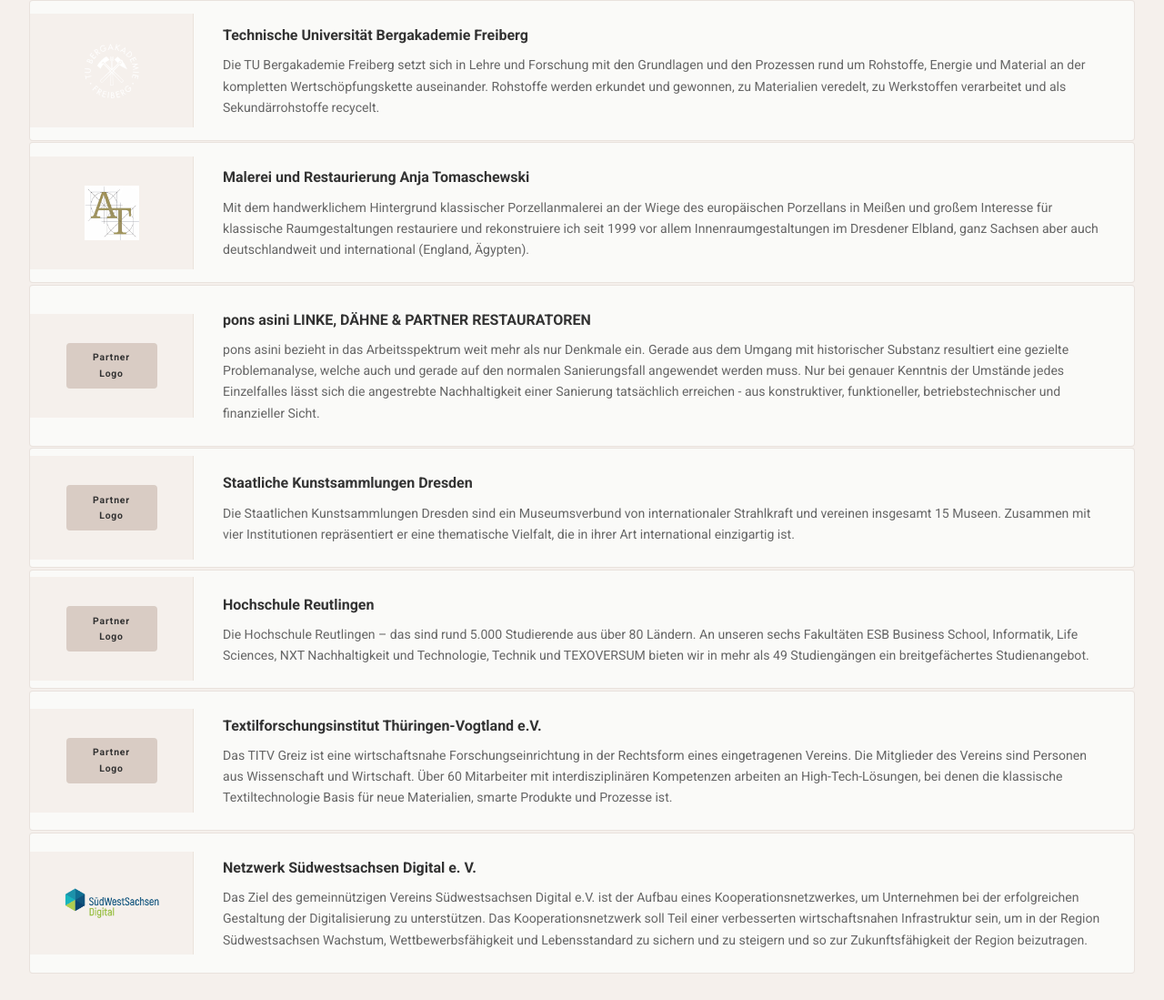
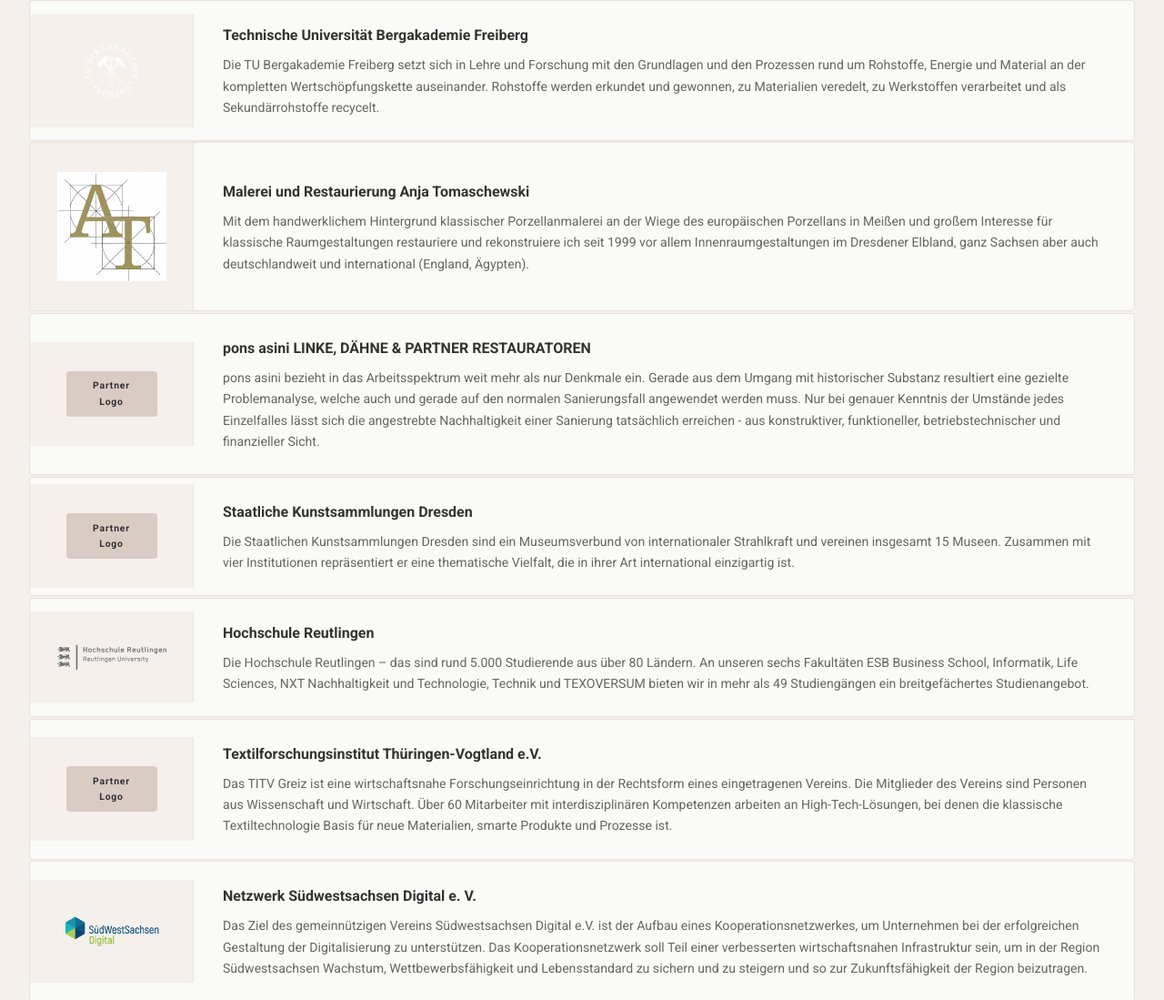
Before and after one commit to dannywalther92/dannywalther92.github.io, a plain HTML site: page index.html in a window 1280 px wide. Shown: the part 3659-4758 px from the top of the page at 91% size. Drawn offline with Linux system fonts and the light colour scheme.

Commit message:
Update index.html
added logo_reuth.svg at partner
fixed hight logo -> heigth at tubaf, atoma

```diff
--- a/index.html
+++ b/index.html
@@ -354,8 +354,8 @@
           <img
             src="../img/logo_tubaf.svg"
             alt="Logo Bergakedemie Freiberg"
-            style="max-width: 60px; max-hight:60px; object-fit: contain;"
-            />
+            style="max-width: 120px; max-height:60px; object-fit: contain;"
+           />
         </div>
         <div class="partner-info">
           <h3>Technische Universität Bergakademie Freiberg</h3>
@@ -372,7 +372,7 @@
           <img
             src="../img/logo_atoma.png"
             alt="Logo Anja Tomaschewski"
-            style="max-width: 60px; max-hight: 60px, object-fit: contain";
+            style="max-width: 120px; max-height: 60px, object-fit: contain";
             />
         </div>
         <div class="partner-info">
@@ -417,7 +417,11 @@
 
       <li class="partner-item reveal">
         <div class="partner-logo-cell">
-          <div class="partner-logo-placeholder">Partner<br/>Logo</div>
+          <img
+            src="../img/logo_hreut.svg"
+            alt="Logo Hochschule Reutlingen"
+            style="max-width: 120px; max-height: 60px; object-fit: contain;"
+          />
         </div>
         <div class="partner-info">
           <h3>Hochschule Reutlingen </h3>
@@ -448,8 +452,8 @@
           <img
             src="../img/logo_sws.png"
             alt="Logo Verein SWS Digital e.V."
-            style="max-width: 120px;max-hight: 60px; object-fit: contain;"
-            />
+            style="max-width: 120px;max-height: 60px; object-fit: contain;"
+          />
         </div>
         <div class="partner-info">
           <h3>Netzwerk Südwestsachsen Digital e. V. </h3>
```
